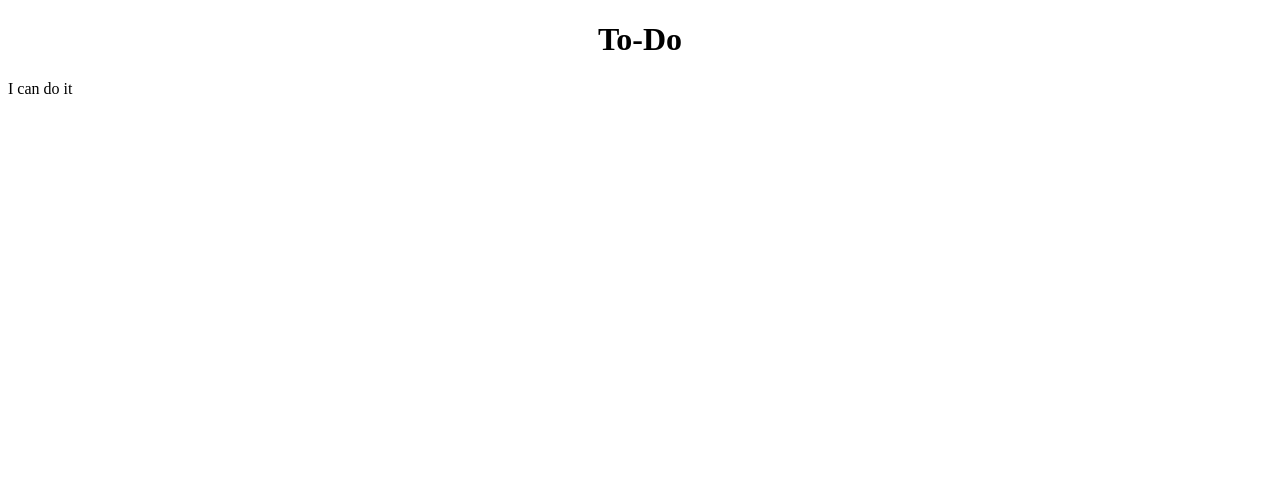
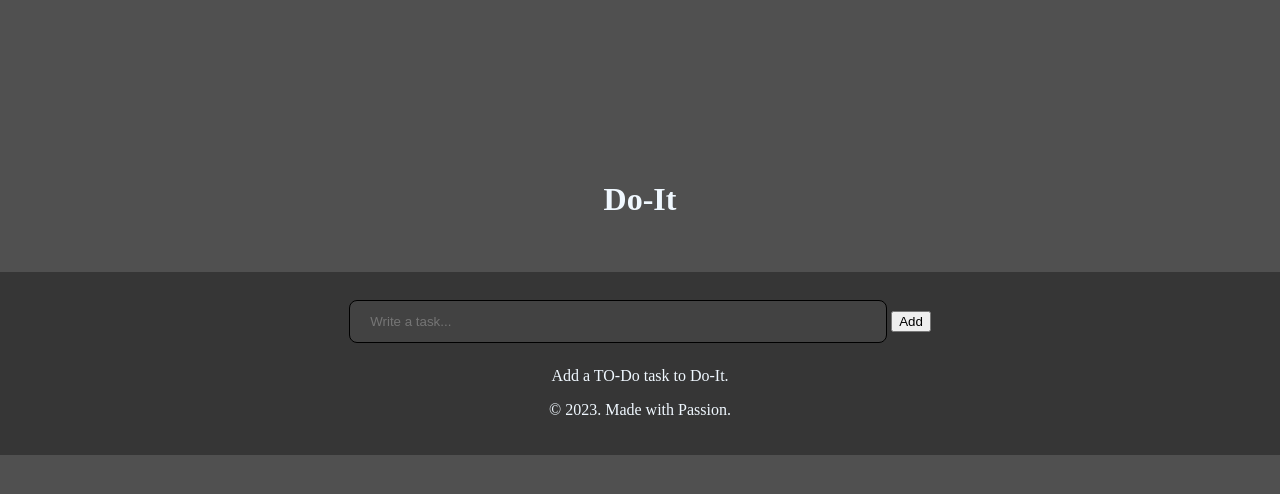
Before and after one commit to iamsanamrai/ToDo-List_using_JavaScript, a plain HTML site: page index.html in a window 1280 px wide. Drawn offline with Linux system fonts and the light colour scheme.

Commit message:
js for adding a list of task

```diff
--- a/index.html
+++ b/index.html
@@ -3,11 +3,35 @@
     <head>
         <Title>To-Do List using JavaScript</Title>
         <link rel="stylesheet" href="style.css">
-        <script src="javascript.js"></script>
+        <script src="myscript.js" defer></script>
     </head>
 
+
+
     <body>
-        <h1>To-Do</h1>
-        <p>I can do it</p>
+       <!-- Header -->
+
+        <div class="header">
+            <h1>Do-It</h1>
+        </div>
+
+
+
+        <p id="todoList"></p>
+
+
+
+<!-- Footer -->
+    <div class="footer">
+        <div>
+        <input type="text" id="todoInput" placeholder="Write a task...">
+         <button onclick="addTodo()">Add</button>
+
+        </div>
+
+            <p>Add a TO-Do task to Do-It.</p>
+            <p>© 2023. Made with Passion.</p>
+    </div>
+
     </body>
 </html>
--- /dev/null
+++ b/myscript.js
@@ -0,0 +1,18 @@
+function addTodo() {
+  var input = document.getElementById("todoInput");
+  var task = input.value;
+  if (task !== '') {
+    var li = document.createElement("li");
+    var checkbox = document.createElement("input");
+    checkbox.type = "checkbox";
+    checkbox.addEventListener("change", function() {
+      li.classList.toggle("completed");
+    });
+    li.appendChild(checkbox);
+    var label = document.createElement("label");
+    label.appendChild(document.createTextNode(task));
+    li.appendChild(label);
+    document.getElementById("todoList").appendChild(li);
+    input.value = "";
+  }
+}
--- a/style.css
+++ b/style.css
@@ -1,5 +1,49 @@
-h1 {
-    color: rgb(0, 0, 0);
+/* Header Design */
+
+.header {
+    padding-top: 20vh;
+}
+.header,h1 {
     text-align: center;
+}
 
+/*Body Design */
+
+body {
+    background-color: rgb(80, 80, 80);
+    display: flex;
+    margin: 0;
+    padding: 0;
+    flex-direction: column;
+    min-height: 100vh;
+    color: aliceblue;
 }
+
+.completed {
+    text-decoration: line-through;
+    color: white;
+    text-align: center;
+}
+
+ul {
+    text-align: center;
+}
+
+/* Footer Design */
+
+.footer {
+
+    text-align: center;
+    padding: 20px;
+    background-color: rgb(54, 54, 54);
+}
+
+input {
+    width: 40%;
+    padding: 13px 20px;
+    margin: 8px 0;
+    background-color: rgb(66, 66, 66);
+    color: white;
+    border: 1px solid black;
+    border-radius: 8px;
+}
```
Also changed, not shown: javascript.js (deleted).
